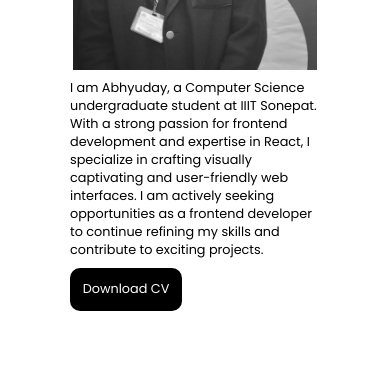
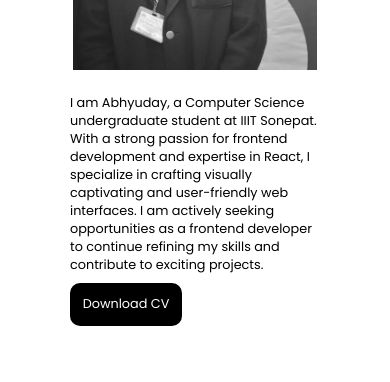
Before and after one commit to Abhyuday-Dev/portfolio, a React (Create React App) app: page / in a window 390 px wide. Shown: the part 1134-1516 px from the top of the page. Built offline with nearby package versions, Linux system fonts and the light colour scheme.

Commit message:
added margins

```diff
--- a/src/components/AboutMe/About.css
+++ b/src/components/AboutMe/About.css
@@ -136,10 +136,12 @@
       .aboutme_img{
         width: 400px;
         height: 400px;
+        margin-bottom: 15px;
       }
       .aboutme_text{
         width: 400px;
         height: 400px;
+        margin-bottom: 10px;
        }
        .aboutme_description{
         font-size: 1.1rem;
```
